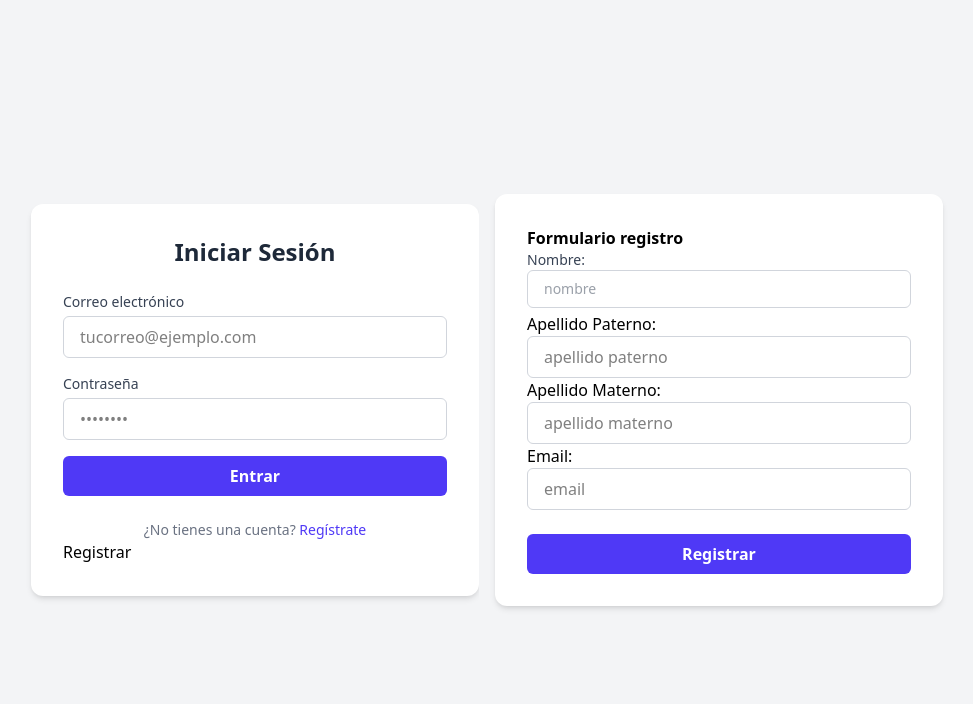
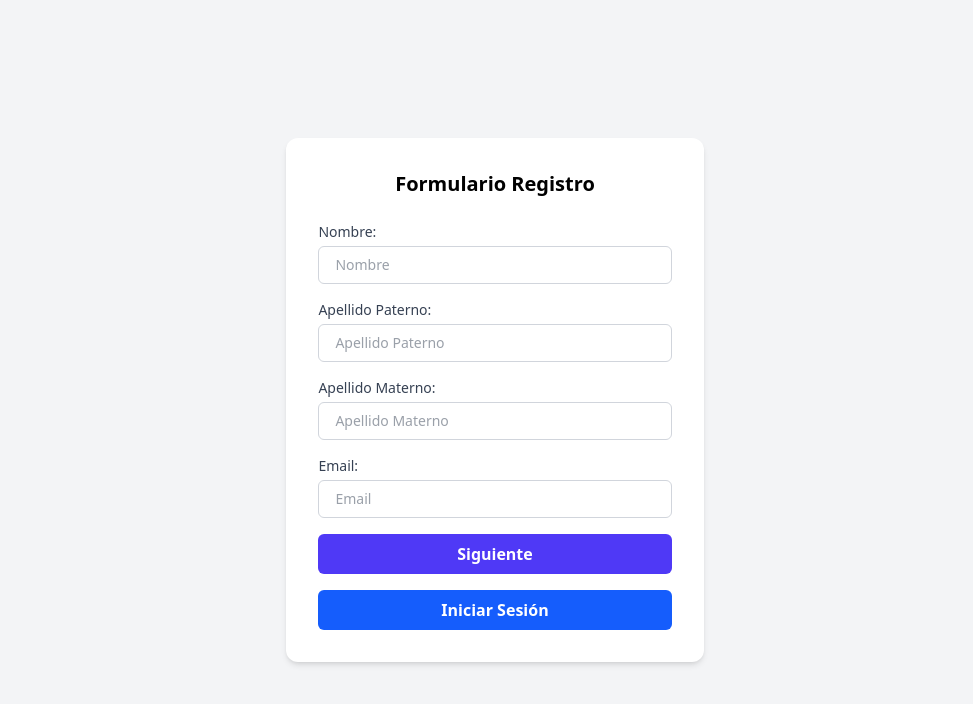
Before and after one commit to AgavioCarlos/stockBean, a React (Vite) app in the folder frontend/w-stockapp/: page / in a window 1280 px wide. Both pictures are taken after a click on the link "Regístrate". Shown: the top 704 px of the page, without its empty margins (145-1118 px from the left). Built offline with nearby package versions, Linux system fonts and the light colour scheme.

Commit message:
add: Se agregó la pagina Persona y se actualizó Login y el componente FormularioRegistro

```diff
--- a/frontend/w-stockapp/src/components/FormularioRegistro.tsx
+++ b/frontend/w-stockapp/src/components/FormularioRegistro.tsx
@@ -1,60 +1,159 @@
-import { useEffect } from "react"
+import { useState } from "react";
 
-function FormularioRegistro({ mostrarFormulario, setMostrarFormulario }) {
+export default function FormularioRegistro({ mostrarFormulario, setMostrarFormulario }) {
+ /*  const [mostrarFormulario, setMostrarFormulario] = useState(false); */
+  const [paso, setPaso] = useState(1);
+  const [formData, setFormData] = useState({
+    nombre: "",
+    apellidoPaterno: "",
+    apellidoMaterno: "",
+    email: "",
+    usuario: "",
+    password: "",
+  });
 
-    useEffect(()=> {
-        if(mostrarFormulario){
-            document.body.classList.add("modal-open");
-        } else {
-            document.body.classList.remove("model-open");
-        }
-    }, [mostrarFormulario]);
+  const handleChange = (e: React.ChangeEvent<HTMLInputElement>) => {
+    setFormData({ ...formData, [e.target.name]: e.target.value });
+  };
+
+  const siguientePaso = () => setPaso(paso + 1);
+  const pasoAnterior = () => setPaso(paso - 1);
+
+  const handleSubmit = (e: React.FormEvent) => {
+    e.preventDefault();
+    console.log("Datos enviados:", formData);
+    // Aquí podrías hacer una petición POST al backend
+  };
 
   return (
     <div className="min-h-screen bg-gray-100 flex items-center justify-center px-4">
       <div className="w-full max-w-md bg-white p-8 rounded-xl shadow-md">
-                <h1><strong>Formulario registro</strong></h1>
+        <h1 className="text-xl font-bold mb-6 text-center">Formulario Registro</h1>
+
         {mostrarFormulario && (
-                    <form action="">
-                    <label htmlFor="nombre" className="block text-sm font-medium text-gray-700 mb-1">
+          <form onSubmit={handleSubmit} className="space-y-4">
+            {paso === 1 && (
+              <>
+                <label className="block text-sm font-medium text-gray-700">
                   Nombre:
                   <input
                     type="text"
-                        placeholder="nombre"
-                        className="w-full px-4 py-2 border border-gray-300 rounded-md focus:outline-none focus:ring-2 focus:ring-indigo-500"
+                    name="nombre"
+                    value={formData.nombre}
+                    onChange={handleChange}
+                    placeholder="Nombre"
                     required
+                    className="w-full px-4 py-2 mt-1 border border-gray-300 rounded-md focus:outline-none focus:ring-2 focus:ring-indigo-500"
                   />
                 </label>
 
-                    <label htmlFor="">
+                <label className="block text-sm font-medium text-gray-700">
                   Apellido Paterno:
-                        <input type="text"
-                        placeholder="apellido paterno"
-                        className="w-full px-4 py-2 border border-gray-300 rounded-md focus:outline-none focus:ring-2 focus:ring-indigo-500"
+                  <input
+                    type="text"
+                    name="apellidoPaterno"
+                    value={formData.apellidoPaterno}
+                    onChange={handleChange}
+                    placeholder="Apellido Paterno"
+                    className="w-full px-4 py-2 mt-1 border border-gray-300 rounded-md focus:outline-none focus:ring-2 focus:ring-indigo-500"
                   />
                 </label>
 
-                    <label htmlFor="">
+                <label className="block text-sm font-medium text-gray-700">
                   Apellido Materno:
-                        <input type="text"
-                        placeholder="apellido materno"
-                        className="w-full px-4 py-2 border border-gray-300 rounded-md focus:outline-none focus:ring-2 focus:ring-indigo-500" />
+                  <input
+                    type="text"
+                    name="apellidoMaterno"
+                    value={formData.apellidoMaterno}
+                    onChange={handleChange}
+                    placeholder="Apellido Materno"
+                    className="w-full px-4 py-2 mt-1 border border-gray-300 rounded-md focus:outline-none focus:ring-2 focus:ring-indigo-500"
+                  />
                 </label>
 
-                    <label htmlFor="email">
+                <label className="block text-sm font-medium text-gray-700">
                   Email:
-                        <input type="email"
-                        placeholder="email"
-                        className="w-full px-4 py-2 border border-gray-300 rounded-md focus:outline-none focus:ring-2 focus:ring-indigo-500"
+                  <input
+                    type="email"
+                    name="email"
+                    value={formData.email}
+                    onChange={handleChange}
+                    placeholder="Email"
+                    className="w-full px-4 py-2 mt-1 border border-gray-300 rounded-md focus:outline-none focus:ring-2 focus:ring-indigo-500"
                   />
                 </label>
-                    <br/> <br />
-                    <button type="submit" className="w-full bg-indigo-600 hover:bg-indigo-700 text-white font-semibold py-2 px-4 rounded-md transition">
-                        Registrar</button>
+
+                <button
+                  type="button"
+                  onClick={siguientePaso}
+                  className="w-full bg-indigo-600 hover:bg-indigo-700 text-white font-semibold py-2 px-4 rounded-md transition"
+                >
+                  Siguiente
+                </button>
+
+                <button
+                    type="button"
+                    onClick={() => window.location.reload()}
+                    className="w-full bg-blue-600 hover:bg-blue-700 text-white font-semibold py-2 px-4 rounded-md transition"
+                >
+                    Iniciar Sesión
+                </button>
+              </>
+            )}
+
+            {paso === 2 && (
+              <>
+                <label className="block text-sm font-medium text-gray-700">
+                  Usuario:
+                  <input
+                    type="text"
+                    name="usuario"
+                    value={formData.usuario}
+                    onChange={handleChange}
+                    placeholder="Usuario"
+                    required
+                    className="w-full px-4 py-2 mt-1 border border-gray-300 rounded-md focus:outline-none focus:ring-2 focus:ring-indigo-500"
+                  />
+                </label>
+
+                <label className="block text-sm font-medium text-gray-700">
+                  Contraseña:
+                  <input
+                    type="password"
+                    name="password"
+                    value={formData.password}
+                    onChange={handleChange}
+                    placeholder="Contraseña"
+                    required
+                    className="w-full px-4 py-2 mt-1 border border-gray-300 rounded-md focus:outline-none focus:ring-2 focus:ring-indigo-500"
+                  />
+                </label>
+                <button
+                    type="button"
+                    onClick={pasoAnterior}
+                    className="w-full bg-indigo-600 hover:bg-indigo-700 text-white font-semibold py-2 px-4 rounded-md transition"
+                  >
+                    Anterior
+                </button>
+
+                <button
+                    type="submit"
+                    className="w-full bg-green-600 hover:bg-green-700 text-white font-semibold py-2 px-4 rounded-md transition"
+                  >
+                    Registrar
+                </button>
+                <button
+                    type="button"
+                    onClick={() => window.location.reload()}
+                    className="w-full bg-blue-600 hover:bg-blue-700 text-white font-semibold py-2 px-4 rounded-md transition"
+                >
+                    Iniciar Sesión
+                </button>
+              </>
+            )}
           </form>
         )}
       </div>
     </div>
-    )
+  );
 }
-export default FormularioRegistro
--- a/frontend/w-stockapp/src/pages/Login/Login.tsx
+++ b/frontend/w-stockapp/src/pages/Login/Login.tsx
@@ -2,19 +2,29 @@ import { useEffect, useState } from "react"
 import FormularioRegistro from "../../components/FormularioRegistro";
 
 function Login(){
-    const [mostrarFormularioRegistro, setMostrarFormularioRegistro] = useState(false);
+    const [mostrarFormulario, setMostrarFormulario] = useState(false);
 
     useEffect(()=> {
-        if(mostrarFormularioRegistro){
+        if(mostrarFormulario){
             document.body.classList.add("modal-open")
         } else {
             document.body.classList.remove("modal-open")
         }
-    }, [mostrarFormularioRegistro]);
+    }, [mostrarFormulario]);
 
 
 return (
+
     <div className="min-h-screen bg-gray-100 flex items-center justify-center px-4">
+
+
+      {mostrarFormulario ? (
+      <FormularioRegistro
+        mostrarFormulario={mostrarFormulario}
+        setMostrarFormulario={setMostrarFormulario}
+      />
+    ) : (
+
       <div className="w-full max-w-md bg-white p-8 rounded-xl shadow-md">
         <h2 className="text-2xl font-bold text-gray-800 text-center mb-6">Iniciar Sesión</h2>
 
@@ -54,19 +64,20 @@ return (
         </form>
 
         <p className="text-sm text-gray-500 text-center mt-6">
-          ¿No tienes una cuenta? <a onClick={() => setMostrarFormularioRegistro(true)} className="text-indigo-600 hover:underline">Regístrate</a>
+          ¿No tienes una cuenta? <a onClick={() => setMostrarFormulario(true)} className="text-indigo-600 hover:underline">Regístrate</a>
         </p>
 
-        <button onClick={() => setMostrarFormularioRegistro(true)}>
+        {/* <button onClick={() => setMostrarFormularioRegistro(true)}>
             Registrar
-        </button>
+        </button> */}
 
       </div>
+    )}
 
-        <FormularioRegistro
-        mostrarFormulario={mostrarFormularioRegistro}
-        setMostrarFormulario={setMostrarFormularioRegistro}
-        />
+{/*         <FormularioRegistro
+        mostrarFormulario={mostrarFormulario}
+        setMostrarFormulario={setMostrarFormulario}
+        /> */}
     </div>
 );
 }
--- /dev/null
+++ b/frontend/w-stockapp/src/pages/Persona/Persona.tsx
@@ -0,0 +1,62 @@
+import  { useEffect, useState } from "react";
+import { consultarPersonas } from "../../services/Persona";
+
+interface Persona {
+  id_persona: number;
+  nombre: string;
+  apellido_paterno: string;
+  apellido_materno: string;
+  email: string;
+  status: boolean;
+}
+
+function Persona() {
+  const [personas, setPersonas] = useState<Persona[]>([]);
+  const [loading, setLoading] = useState(true);
+
+  useEffect(() => {
+    consultarPersonas()
+      .then((data: Persona[]) => {
+        setPersonas(data);
+        setLoading(false);
+      })
+      .catch((error) => {
+        console.error("Error al consultar personas:", error);
+        setLoading(false);
+      });
+  }, []);
+
+  if (loading) return <p className="text-center mt-4">Cargando...</p>;
+
+  return (
+    <div className="p-6">
+      <h1 className="text-2xl font-bold mb-4">Lista de Personas</h1>
+      <table className="w-full table-auto border border-gray-300">
+        <thead>
+          <tr className="bg-gray-200">
+            <th className="p-2">ID</th>
+            <th className="p-2">Nombre</th>
+            <th className="p-2">Email</th>
+            <th className="p-2">Status</th>
+          </tr>
+        </thead>
+        <tbody>
+          {personas.map((p) => (
+            <tr key={p.id_persona} className="text-center border-t">
+              <td className="p-2">{p.id_persona}</td>
+              <td className="p-2">{p.nombre} {p.apellido_paterno} {p.apellido_materno}</td>
+              <td className="p-2">{p.email}</td>
+              <td className="p-2">
+                <span className={p.status ? "text-green-600 font-semibold" : "text-red-600"}>
+                  {p.status ? "Activo" : "Inactivo"}
+                </span>
+              </td>
+            </tr>
+          ))}
+        </tbody>
+      </table>
+    </div>
+  );
+}
+
+export default Persona;
```
Also changed, not shown: frontend/w-stockapp/src/pages/Persona/ActualizarPersona.tsx (added), frontend/w-stockapp/src/pages/Persona/RegistrarPersona.tsx (added). Lines whose indentation alone changed are shown as unchanged.
